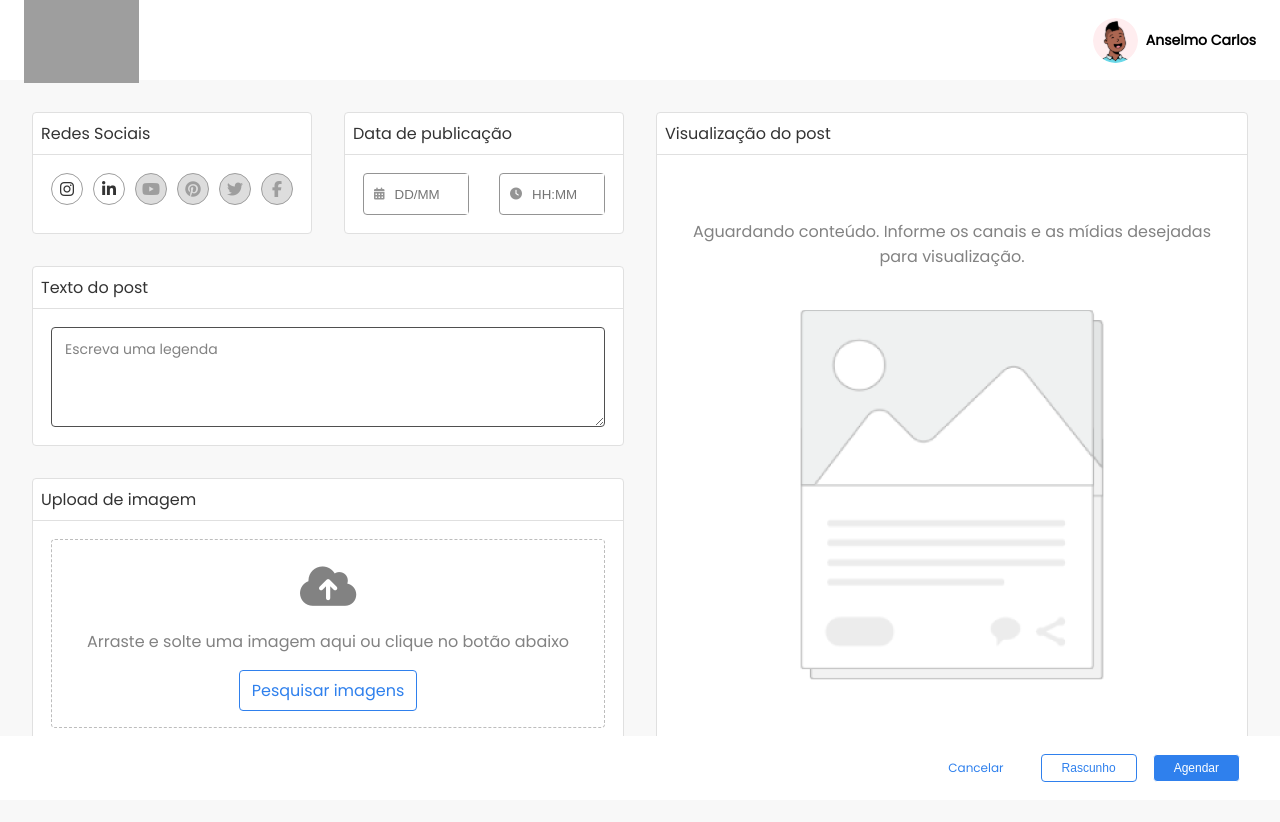
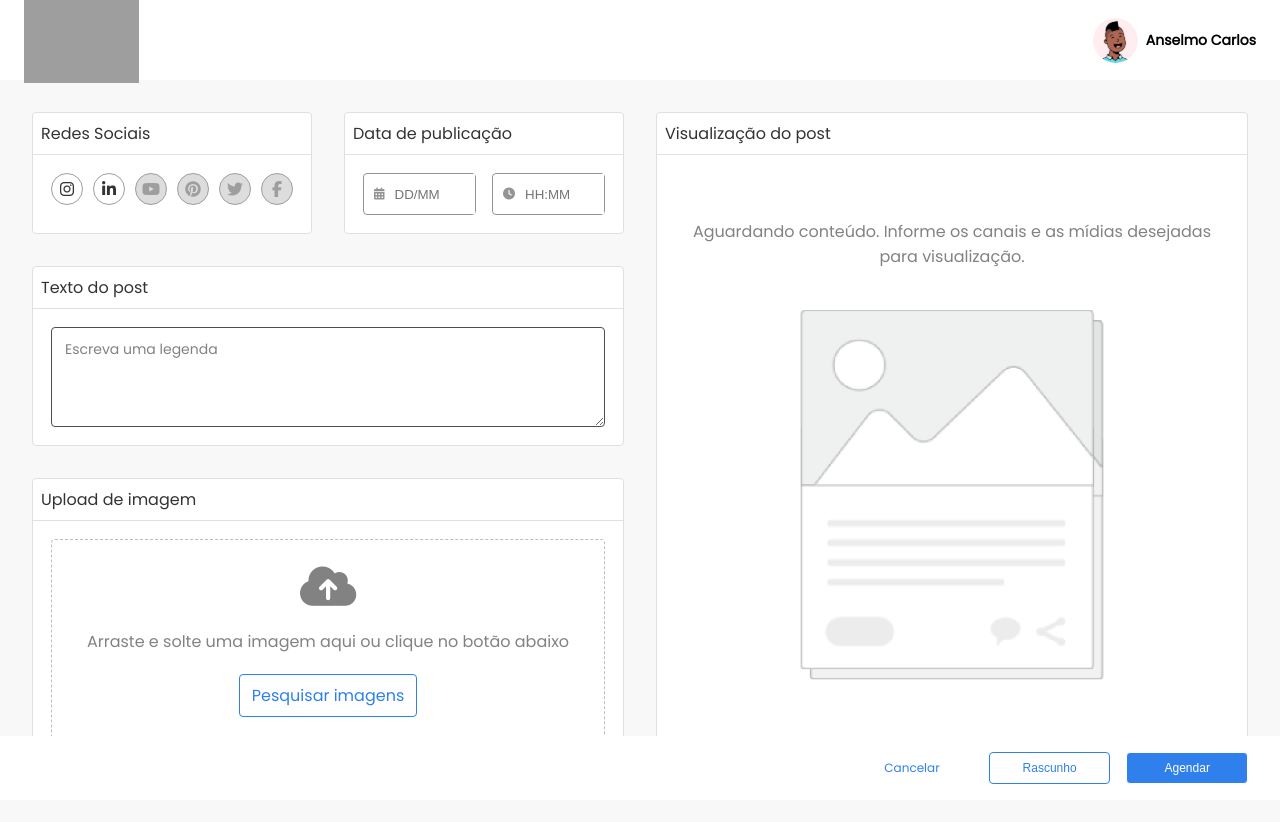
Before and after one commit to drikalves/m-labs-challenge, a Vue app: page /agendamento in a window 1280 px wide. Shown: the top 822 px of the page. Built offline with nearby package versions, Linux system fonts and the light colour scheme; grey boxes are pictures that could not be loaded.

Commit message:
Fix alignment of the sections and size of the buttons

```diff
--- a/src/assets/scss/button.scss
+++ b/src/assets/scss/button.scss
@@ -6,10 +6,10 @@
   border-radius: 4px;
   cursor: pointer;
   display: flex;
-  font-size: 12px;
+  font-size: 16px;
   justify-content: center;
   outline: none;
-  padding: 4px 20px;
+  padding: 8px 12px;
   text-align: center;
   text-decoration: none;
 }
@@ -42,18 +42,12 @@
 // Sizes
 
 .m-button--small {
-  padding-bottom: 4px;
-  padding-left: 24px;
-  padding-right: 24px;
-  padding-top: 4px;
-}
-
-.m-button--large {
-  font-size: 16px;
-  padding-bottom: 8px;
-  padding-left: 12px;
-  padding-right: 12px;
-  padding-top: 8px;
+  font-size: 12px;
+  padding-bottom: 6px;
+  padding-left: 26px;
+  padding-right: 26px;
+  padding-top: 6px;
+  min-width: 10%;
 }
 
 // Behavior
--- a/src/components/scheduling/Footer.vue
+++ b/src/components/scheduling/Footer.vue
@@ -1,13 +1,13 @@
 <template>
   <footer class="footer">
     <div class="footer__container">
-      <router-link :to="{name: 'Home'}" class="m-button m-button--tertiary">
+      <router-link :to="{name: 'Home'}" class="m-button m-button--small m-button--tertiary">
         Cancelar
       </router-link>
 
-      <button class="m-button m-button--outline" href="">Rascunho</button>
+      <button class="m-button m-button--small m-button--outline" href="">Rascunho</button>
 
-      <button @click="schedule()" class="m-button m-button--primary">
+      <button @click="schedule()" class="m-button m-button--small m-button--primary">
         Agendar
       </button>
     </div>
@@ -61,10 +61,9 @@ export default {
   width: 100%;
 
   @media only screen and (min-width: 961px) {
-      font-size: 16px;
-      padding-left: 40px;
-      padding-right: 40px;
-    }
+    padding-left: 32px;
+    padding-right: 32px;
+  }
 
   .footer__container {
     display: flex;
--- a/src/views/Scheduling.vue
+++ b/src/views/Scheduling.vue
@@ -67,7 +67,7 @@
           </p>
 
           <label
-            class="scheduling__form__upload__button m-button m-button--large m-button--outline"
+            class="scheduling__form__upload__button m-button m-button--outline"
             for="arquivo">
             Pesquisar imagens
           </label>
@@ -171,7 +171,7 @@ export default {
 
   @media only screen and (min-width: 961px) {
     flex-direction: row;
-    padding-bottom: 104px;
+    padding-bottom: 96px;
     padding-left: 32px;
     padding-right: 32px;
     padding-top: 32px;
@@ -188,25 +188,33 @@ export default {
 }
 
 .scheduling__form {
+  align-content: stretch;
   display: flex;
-  flex-direction: column;
+  flex-wrap: wrap;
 
   .m-card {
     margin-bottom: 16px;
 
     @media only screen and (min-width: 961px) {
       margin-bottom: 32px;
+
+      &:last-of-type {
+        margin-bottom: 0;
+      }
     }
   }
 
   .scheduling__form-container {
+    width: 100%;
+
     @media only screen and (min-width: 961px) {
       display: flex;
       flex-direction: row;
       margin-bottom: 32px;
+      width: 100%;
 
       .m-card {
-        margin-bottom: 0px;
+        margin-bottom: 0;
         margin-right: 32px;
 
         &:last-child {
@@ -227,7 +235,7 @@ export default {
       width: 100%;
 
       .m-input:first-of-type {
-        margin-right: 30px;
+        margin-right: 16px;
       }
     }
   }
@@ -264,12 +272,13 @@ export default {
       @media only screen and (min-width: 961px) {
         display: block;
         font-size: 16px;
-        margin-bottom: 24px;
+        margin-bottom: 20px;
       }
     }
 
     .scheduling__form__upload__button {
-      display: inline;
+      display: inline-flex;
+      text-align: center;
       font-size: 16px;
       max-width: 180px;
     }
@@ -277,6 +286,8 @@ export default {
 }
 
 .scheduling__preview {
+  align-content: stretch;
+  display: flex;
   min-height: 100%;
 
   .scheduling__preview__post {
```
